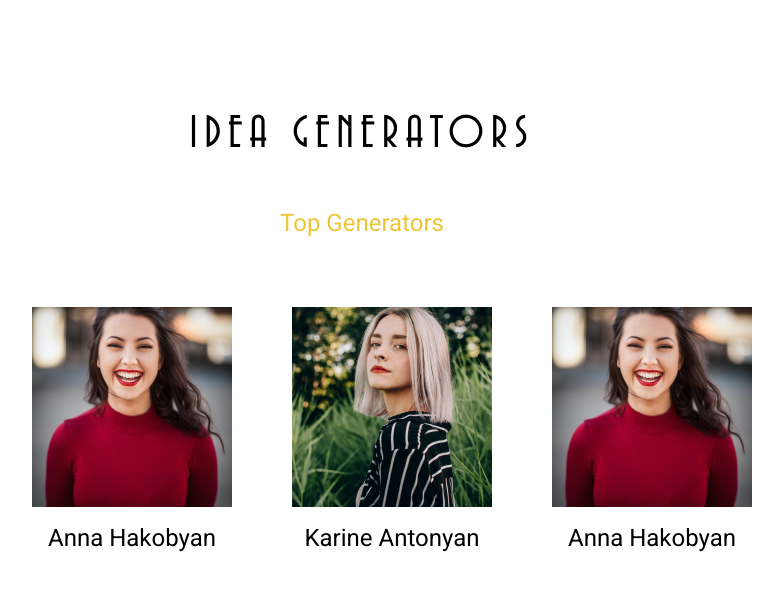
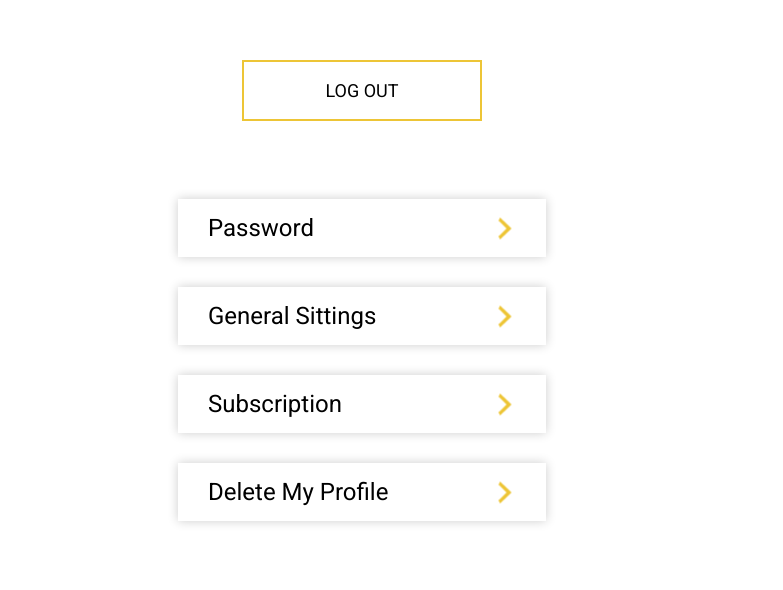
Before and after one commit to grigor-aramyan/generAItor, a React app: page / in a window 1280 px wide. Shown: the top 590 px of the page, without its empty margins (278-1061 px from the left). Built offline with nearby package versions, Linux system fonts and the light colour scheme.

Commit message:
Sittings component and corrected IdeaGenerators and Organizations components

```diff
--- a/public/css/styles.css
+++ b/public/css/styles.css
@@ -1959,6 +1959,11 @@
 /* Main part of Followers  END*/
 
 /* Main part of Organizations */
+
+.ideaGenerators-card-wrapper {
+  width: 780px;
+  margin: 0 auto;
+}
 .org-title-wrapper {
   margin-top: 60px;
   text-align: center;
@@ -2033,7 +2038,9 @@
 .org-card {
   position: relative;
   z-index: 1;
-  margin: 120px;
+  margin-left: 60px;
+  margin-top: 120px;
+  /* margin: 120px; */
 }
 
 .hover-btn {
@@ -2051,6 +2058,12 @@
   top: -200px;
   left: 68px;
 }
+
+.organizations-card-wrapper {
+  width: 1000px;
+  margin: 0 auto;
+  flex-wrap: wrap;
+}
 /* Main part of Organizations END*/
 
 /* Feedbacks styling START*/
@@ -2076,7 +2089,6 @@
   margin: 0 auto;
   text-align: center;
   box-shadow: 0px 0px 10px rgba(0, 0, 0, 0.2);
-
 }
 .btn-selected {
   margin: -10px;
@@ -2102,10 +2114,10 @@
 }
 .right_angle {
   font-size: 48px;
-  color: #EDC536;
+  color: #edc536;
   padding: 0px 15px;
 }
-.links-wrapper{
+.links-wrapper {
   margin: 70px 0px;
 }
 .span_between {
@@ -2122,3 +2134,103 @@
   margin-top: 60px;
 }
 /* Feedbacks styling END*/
+
+/*All Sittings */
+.logOut-btn {
+  width: 240;
+}
+.sittings-section {
+  width: 368px;
+  margin-top: 30px;
+}
+.section-btn {
+  width: 368px;
+  height: 58px;
+  background: #ffffff;
+  box-shadow: 0px 0px 10px rgba(0, 0, 0, 0.2);
+}
+
+.section-btn-text {
+  font-size: 24px;
+  line-height: 58px;
+  color: #000000;
+  margin-left: 30px;
+  margin-top: 15px;
+  cursor: pointer;
+}
+.section-vector-img {
+  width: 22px;
+  height: 13px;
+  margin-right: 30px;
+  transform: rotate(270deg);
+}
+.section-sub-wrapper {
+  text-align: center;
+}
+
+/* password sittings */
+
+.sub-password-input {
+  border: none;
+  width: 348px;
+  border-bottom: 1px solid #000000;
+  margin: 0 auto;
+  margin-top: 30px;
+}
+.sub-password-input::placeholder {
+  font-size: 14px;
+  line-height: 16px;
+  color: rgba(0, 0, 0, 0.7);
+}
+
+.pass-save-btn {
+  width: 240px;
+  height: 61px;
+  background: #ffffff;
+  margin: 0 auto;
+  margin-top: 60px;
+  font-size: 18px;
+  line-height: 21px;
+  text-align: center;
+  text-transform: uppercase;
+  color: #000000;
+  border: 2px solid #edc536;
+  box-sizing: border-box;
+  transition: all ease-in-out 0.5s;
+}
+
+.pass-save-btn:hover {
+  background: #edc536;
+  color: #ffffff;
+}
+
+/* password sittings End*/
+
+/* General Sittings */
+
+.general-sittings-textarea {
+  width: 460px;
+  height: 181px;
+  padding: 20px 15px;
+  background: #ffffff;
+  box-shadow: 0px 0px 10px rgba(0, 0, 0, 0.2);
+  margin-left: -45px;
+  margin-top: 60px;
+}
+.general-sittings-textarea::placeholder {
+  font-size: 18px;
+  line-height: 21px;
+  color: rgba(0, 0, 0, 0.25);
+}
+/* General Sittings End*/
+
+/* Subscription */
+.current-plan {
+  font-size: 24px;
+  line-height: 28px;
+  color: #000000;
+  margin-top: 60px;
+}
+/* Subscription END*/
+
+/*All Sittings END*/
--- a/src/components/ideaGenerators/IdeaGenerators.js
+++ b/src/components/ideaGenerators/IdeaGenerators.js
@@ -8,6 +8,7 @@ class IdeaGenerators extends React.Component {
       topGenerators: [
         { name: 'Anna', surname: 'Hakobyan', img: 'images/follower1.png' },
         { name: 'Karine', surname: 'Antonyan', img: 'images/follower2.png' },
+        { name: 'Anna', surname: 'Hakobyan', img: 'images/follower1.png' },
         { name: 'Anna', surname: 'Hakobyan', img: 'images/follower1.png' }
       ]
     };
@@ -24,7 +25,7 @@ class IdeaGenerators extends React.Component {
         <div className="followers-count-wrapper">
           <h3 className="followers-count">Top Generators</h3>
         </div>
-        <div className="d-flex justify-content-center">
+        <div className="d-flex justify-content-center flex-wrap ideaGenerators-card-wrapper">
           {topGenerators &&
             topGenerators.map((e, i) => (
               <div key={i} className="text-center">
--- a/src/components/organizations/Organizations.js
+++ b/src/components/organizations/Organizations.js
@@ -6,6 +6,11 @@ class Organizations extends Component {
     this.state = {
       categories: ['Telecomication', 'Programing', 'Engineering'],
       organizations: [
+        {
+          category: 'Telecomication',
+          name: 'Rostelecom',
+          imgSrc: 'images/org-rect.png'
+        },
         {
           category: 'Telecomication',
           name: 'Rostelecom',
@@ -76,7 +81,7 @@ class Organizations extends Component {
         </ul>
         {isdropdownActive && <div className="org-transparent-image"></div>}
 
-        <div className="d-flex justify-content-center">
+        <div className="d-flex justify-content-center organizations-card-wrapper">
           {organizations.map(
             (e, i) =>
               e.category === selectedCategory && (
--- /dev/null
+++ b/src/components/sittings/Delete.js
@@ -0,0 +1,52 @@
+import React, { Component } from 'react';
+
+class Delete extends Component {
+  constructor() {
+    super();
+    this.state = {
+      isActive: false,
+      password: ''
+    };
+  }
+  render() {
+    const { isActive, password } = this.state;
+    return (
+      <div className="sittings-section ">
+        <div
+          className="section-btn  d-flex align-items-center justify-content-between"
+          onClick={() => this.setState({ isActive: !this.state.isActive })}
+        >
+          <p className="section-btn-text ">Delete My Profile</p>
+
+          <img
+            src="images/sittings-vector.png"
+            alt="Vector"
+            className="section-vector-img"
+            style={
+              isActive
+                ? { transform: 'rotate(360deg)' }
+                : { transform: 'rotate(270deg)' }
+            }
+          />
+        </div>
+        {isActive && (
+          <div className="section-sub-wrapper d-flex flex-wrap align-items-center justify-content-center">
+            <input
+              type="password"
+              placeholder="Password"
+              name="password"
+              value={password}
+              onChange={event =>
+                this.setState({ [event.target.name]: event.target.value })
+              }
+              className="sub-password-input mt-5"
+            />
+            <button className="pass-save-btn mt-5">Delete</button>
+          </div>
+        )}
+      </div>
+    );
+  }
+}
+
+export default Delete;
--- /dev/null
+++ b/src/components/sittings/GeneralSettings.js
@@ -0,0 +1,51 @@
+import React, { Component } from 'react';
+
+class GenerealSittings extends Component {
+  constructor() {
+    super();
+    this.state = {
+      isActive: false,
+      userInfo: ''
+    };
+  }
+  render() {
+    const { isActive, userInfo } = this.state;
+    return (
+      <div className="sittings-section ">
+        <div className="section-btn  d-flex align-items-center justify-content-between">
+          <p
+            className="section-btn-text "
+            onClick={() => this.setState({ isActive: !this.state.isActive })}
+          >
+            General Sittings
+          </p>
+
+          <img
+            src="images/sittings-vector.png"
+            alt="Vector"
+            className="section-vector-img"
+            style={
+              isActive
+                ? { transform: 'rotate(360deg)' }
+                : { transform: 'rotate(270deg)' }
+            }
+          />
+        </div>
+        {isActive && (
+          <div className="section-sub-wrapper text-center">
+            <textarea
+              placeholder="Write about yourself..."
+              className="general-sittings-textarea"
+              value={userInfo}
+              name="userInfo"
+              onChange={e => this.setState({ [e.target.name]: e.target.value })}
+            ></textarea>
+            <button className="pass-save-btn">Save</button>
+          </div>
+        )}
+      </div>
+    );
+  }
+}
+
+export default GenerealSittings;
--- /dev/null
+++ b/src/components/sittings/Password.js
@@ -0,0 +1,79 @@
+import React, { Component } from 'react';
+
+const rotateStyle = {
+  transform: 'rotate(90deg);'
+};
+const rotateStyle2 = {
+  transform: 'rotate(180deg);'
+};
+class PassWord extends Component {
+  constructor() {
+    super();
+    this.state = {
+      isActive: false,
+      password: '',
+      newPassword: '',
+      confirmNewPassword: ''
+    };
+  }
+  handleChange = e => {
+    this.setState({ [e.target.name]: e.target.value });
+  };
+  render() {
+    const { isActive, password, newPassword, confirmNewPassword } = this.state;
+    return (
+      <div className="sittings-section password-wrapper">
+        <div className="section-btn password-btn d-flex align-items-center justify-content-between">
+          <p
+            className="section-btn-text password-btn-text"
+            onClick={() => this.setState({ isActive: !this.state.isActive })}
+          >
+            Password
+          </p>
+
+          <img
+            src="images/sittings-vector.png"
+            alt="Vector"
+            className="section-vector-img sittings-vector-img"
+            style={
+              isActive
+                ? { transform: 'rotate(360deg)' }
+                : { transform: 'rotate(270deg)' }
+            }
+          />
+        </div>
+        {isActive && (
+          <div className="section-sub-wrapper sub-password-wrapper">
+            <input
+              type="password"
+              placeholder="Password"
+              name="password"
+              value={password}
+              onChange={this.handleChange}
+              className="sub-password-input"
+            />
+            <input
+              type="password"
+              placeholder="New Password"
+              name="newPassword"
+              value={newPassword}
+              onChange={this.handleChange}
+              className="sub-password-input"
+            />
+            <input
+              type="password"
+              name="confirmNewPassword"
+              value={confirmNewPassword}
+              onChange={this.handleChange}
+              placeholder="Confirm New Password"
+              className="sub-password-input"
+            />
+            <button className="pass-save-btn">Save</button>
+          </div>
+        )}
+      </div>
+    );
+  }
+}
+
+export default PassWord;
--- /dev/null
+++ b/src/components/sittings/Sittings.js
@@ -0,0 +1,25 @@
+import React, { Component } from 'react';
+import Password from './Password';
+import GeneralSittings from './GeneralSettings';
+import Subscription from './Subscription';
+import Delete from './Delete';
+
+class Sittings extends Component {
+  render() {
+    return (
+      <div className="container col-4 offset-4 d-flex justify-content-center">
+        <div>
+          <div className="d-flex justify-content-center">
+            <button className="pass-save-btn mb-5">Log Out</button>
+          </div>
+          <Password />
+          <GeneralSittings />
+          <Subscription />
+          <Delete />
+        </div>
+      </div>
+    );
+  }
+}
+
+export default Sittings;
--- /dev/null
+++ b/src/components/sittings/Subscription.js
@@ -0,0 +1,46 @@
+import React, { Component } from 'react';
+
+class Subscription extends Component {
+  constructor() {
+    super();
+    this.state = {
+      isActive: false
+    };
+  }
+  render() {
+    const { isActive } = this.state;
+    return (
+      <div className="sittings-section ">
+        <div className="section-btn  d-flex align-items-center justify-content-between">
+          <p
+            className="section-btn-text "
+            onClick={() => this.setState({ isActive: !this.state.isActive })}
+          >
+            Subscription
+          </p>
+
+          <img
+            src="images/sittings-vector.png"
+            alt="Vector"
+            className="section-vector-img"
+            style={
+              isActive
+                ? { transform: 'rotate(360deg)' }
+                : { transform: 'rotate(270deg)' }
+            }
+          />
+        </div>
+        {isActive && (
+          <div className="section-sub-wrapper d-flex flex-wrap align-items-center justify-content-center">
+            <div className="current-plan">
+              <a> Current Plan</a>
+            </div>
+            <button className="pass-save-btn mt-5">Change Plan</button>
+          </div>
+        )}
+      </div>
+    );
+  }
+}
+
+export default Subscription;
--- a/src/index.js
+++ b/src/index.js
@@ -22,13 +22,14 @@ import Followers from './components/followers/Followers';
 import Feedbacks from './components/feedbacks/Feedbacks';
 import Organizations from './components/organizations/Organizations';
 import IdeaGenerators from './components/ideaGenerators/IdeaGenerators';
+import Sittings from './components/sittings/Sittings';
 
 ReactDOM.render(
   <Provider store={store}>
     <Router>
       <Route path="/">
         <Switch>
-          <Route exact path="/" component={IdeaGenerators} />
+          <Route exact path="/" component={Sittings} />
           <Route path="/signin" component={SignInPage} />
           <Route
             path="/*"
```
Also changed, not shown: public/images/sittings-vector.png (added). Lines whose indentation alone changed are shown as unchanged.
